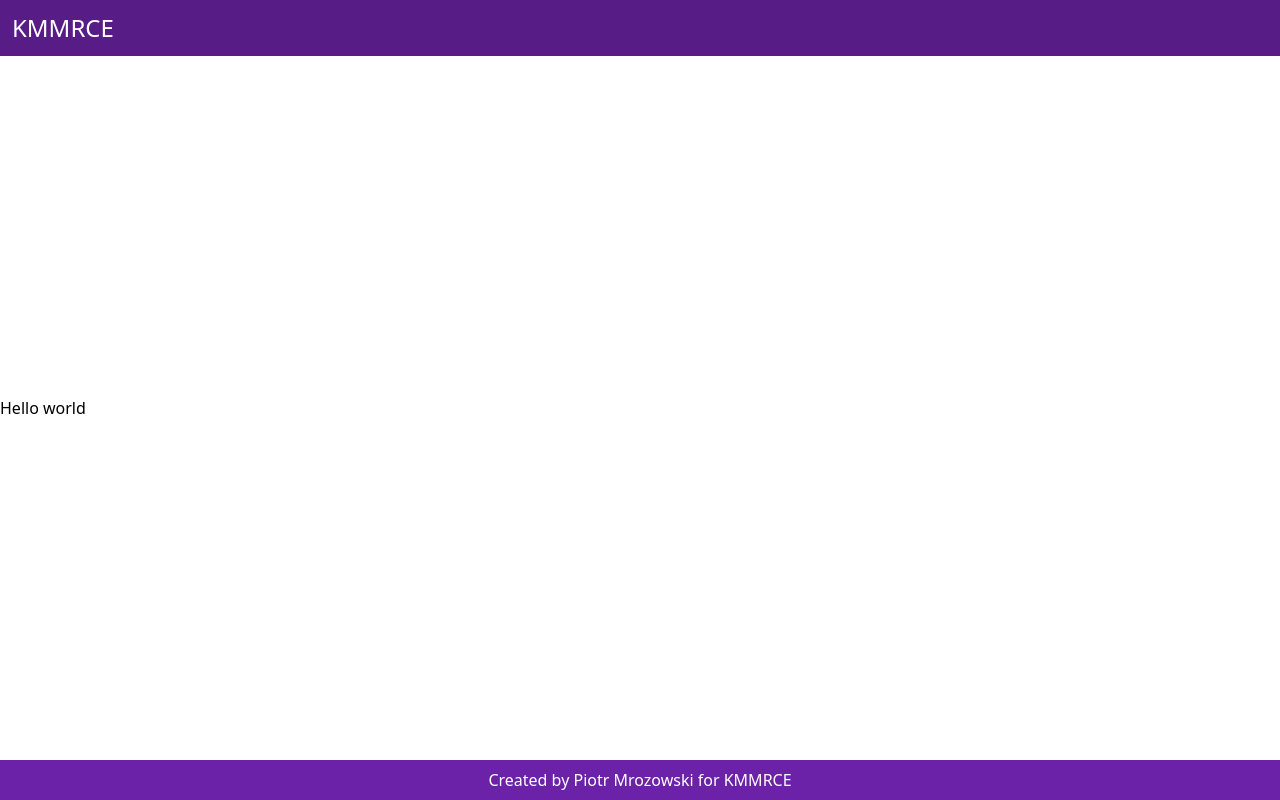
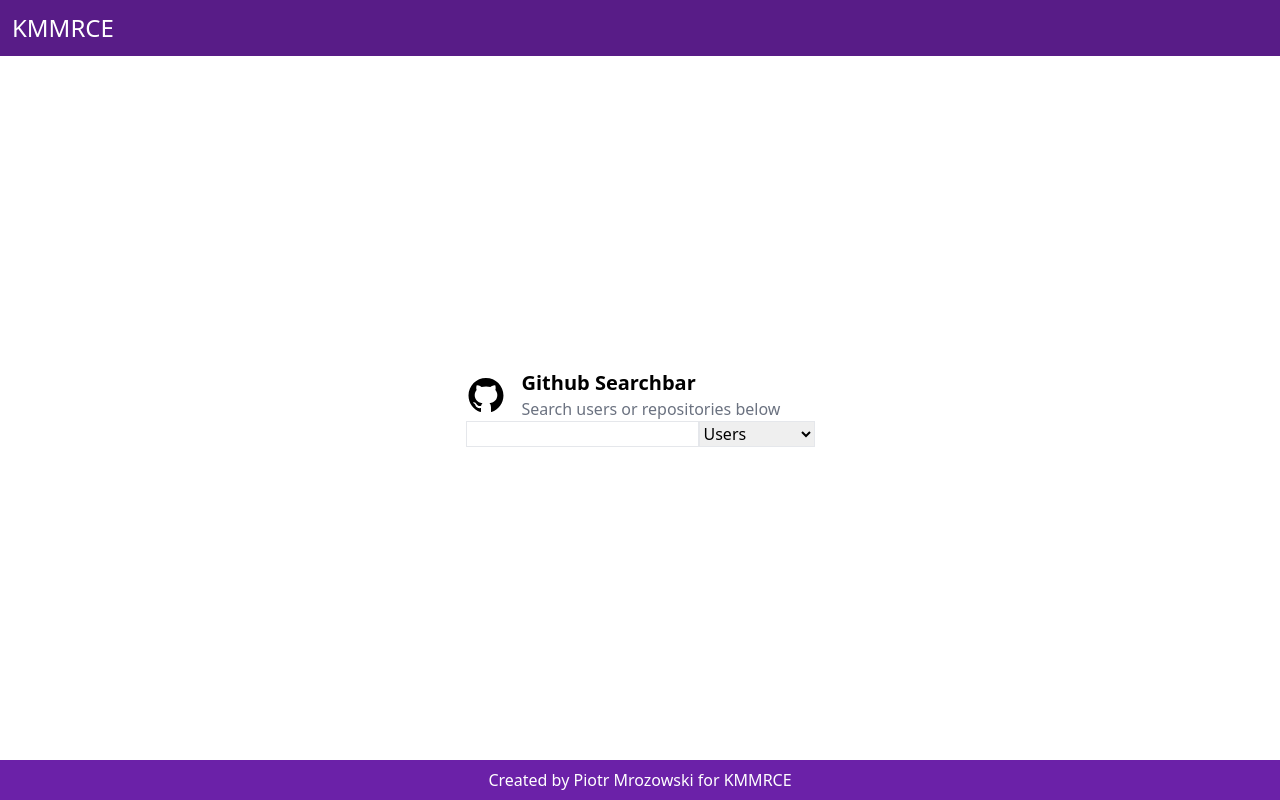
Before and after one commit to Nokrei/github-search, a Next.js app: page / in a window 1280 px wide. Built offline with nearby package versions, Linux system fonts and the light colour scheme.

Commit message:
Create basic home page

```diff
--- a/src/pages/index.tsx
+++ b/src/pages/index.tsx
@@ -1,9 +1,44 @@
+import { useState } from "react";
+import { AiFillGithub } from "react-icons/ai";
 import Layout from "@/components/Layout";
 
 export default function Home() {
+  const [inputValue, setInputValue] = useState("");
+  const [selectValue, setSelectValue] = useState("");
   return (
     <Layout>
-      <p>Hello world</p>
+      <div className="flex justify-center">
+        <div>
+          <div className="flex">
+            <div className="flex w-14 items-center">
+              <AiFillGithub size={40} />
+            </div>
+            <div>
+              <h2 className="text-xl font-semibold">Github Searchbar</h2>
+              <p className="text-gray-500">
+                Search users or repositories below
+              </p>
+            </div>
+          </div>
+          <div className="flex">
+            <input
+              type="seaarch"
+              className="w-full border"
+              value={inputValue}
+              onChange={(e) => setInputValue(e.target.value)}
+            />
+            <select
+              name="options"
+              className="border"
+              value={selectValue}
+              onChange={(e) => setSelectValue(e.target.value)}
+            >
+              <option value="users">Users</option>
+              <option value="repositories">Repositories</option>
+            </select>
+          </div>
+        </div>
+      </div>
     </Layout>
   );
 }
```
